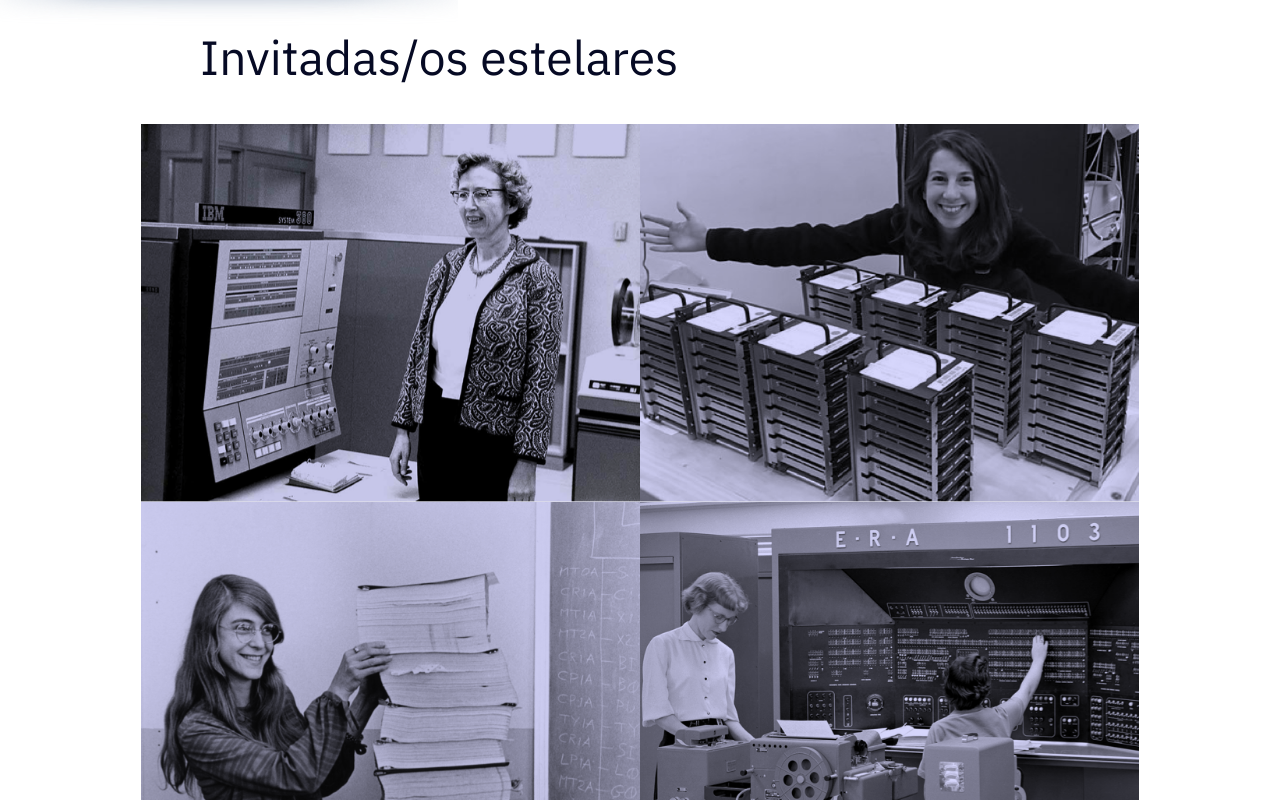
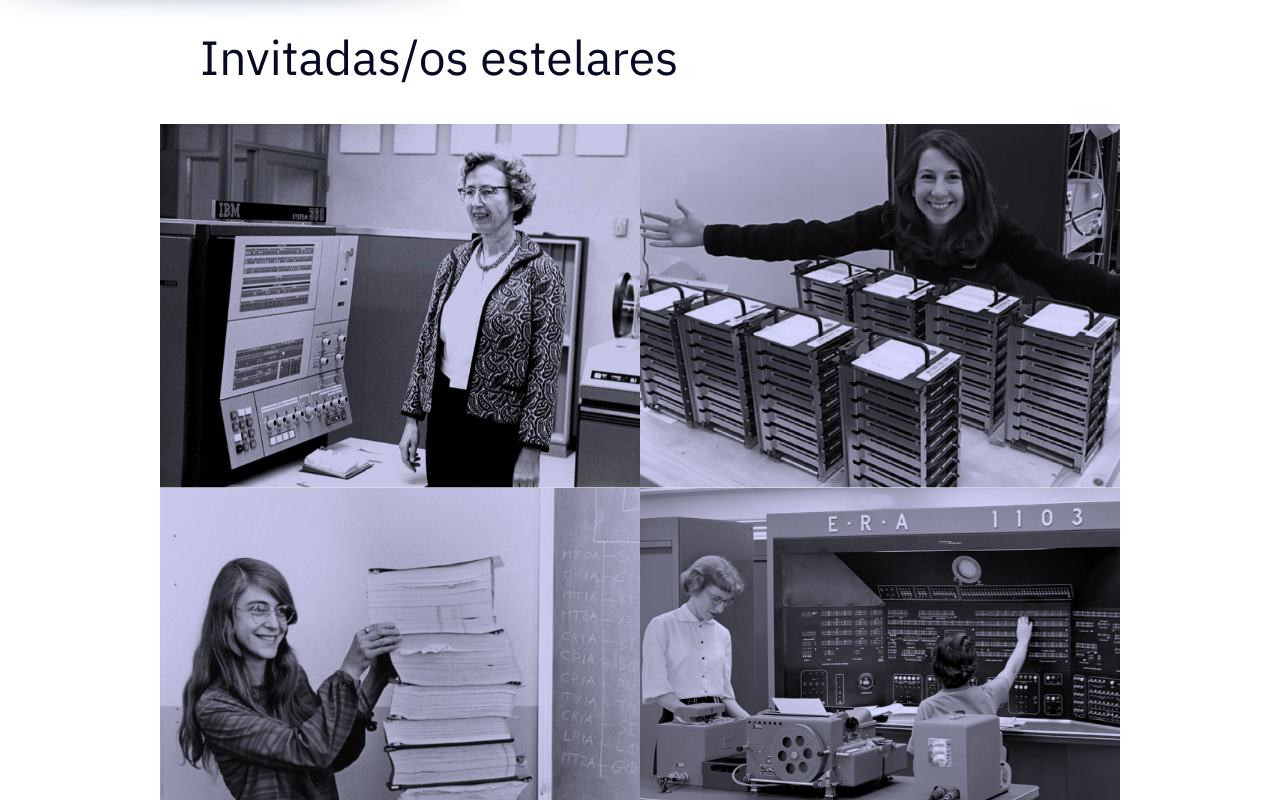
Before and after one commit to nicolas1996-ing/landingPage, a plain HTML site: page index.html in a window 1280 px wide. Shown: the part 2040-2840 px from the top of the page. Drawn offline with Linux system fonts and the light colour scheme.

Commit message:
modificaciones extras

```diff
--- a/styles/_mediaquerys.scss
+++ b/styles/_mediaquerys.scss
@@ -895,7 +895,7 @@ footer{
             justify-content: center;
             img{
                 width: 100%;
-                max-width: 499px;
+                max-width: 480px;
                 min-height: 364px;
             }
         }
```
Also changed, not shown: styles/styles.css.
